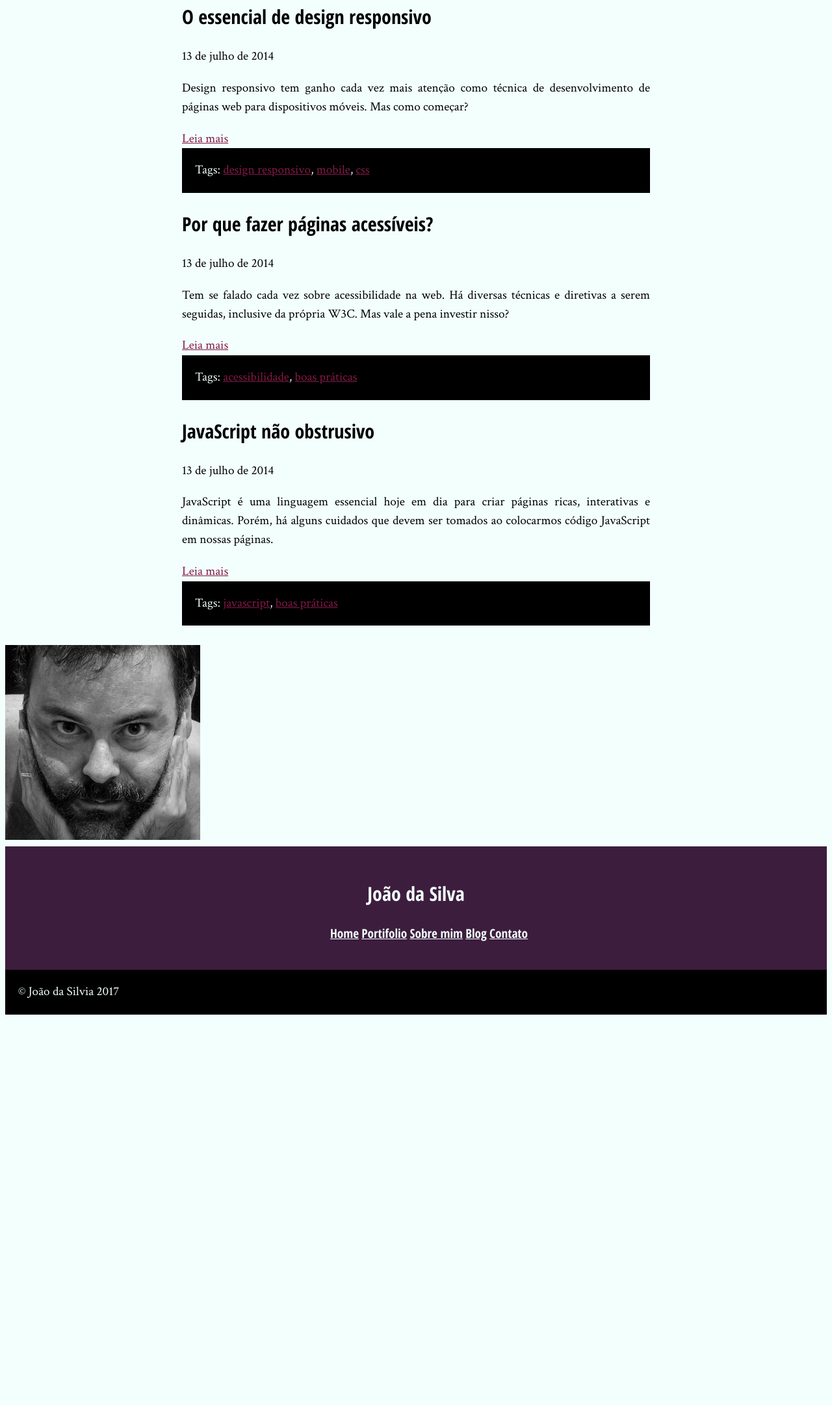
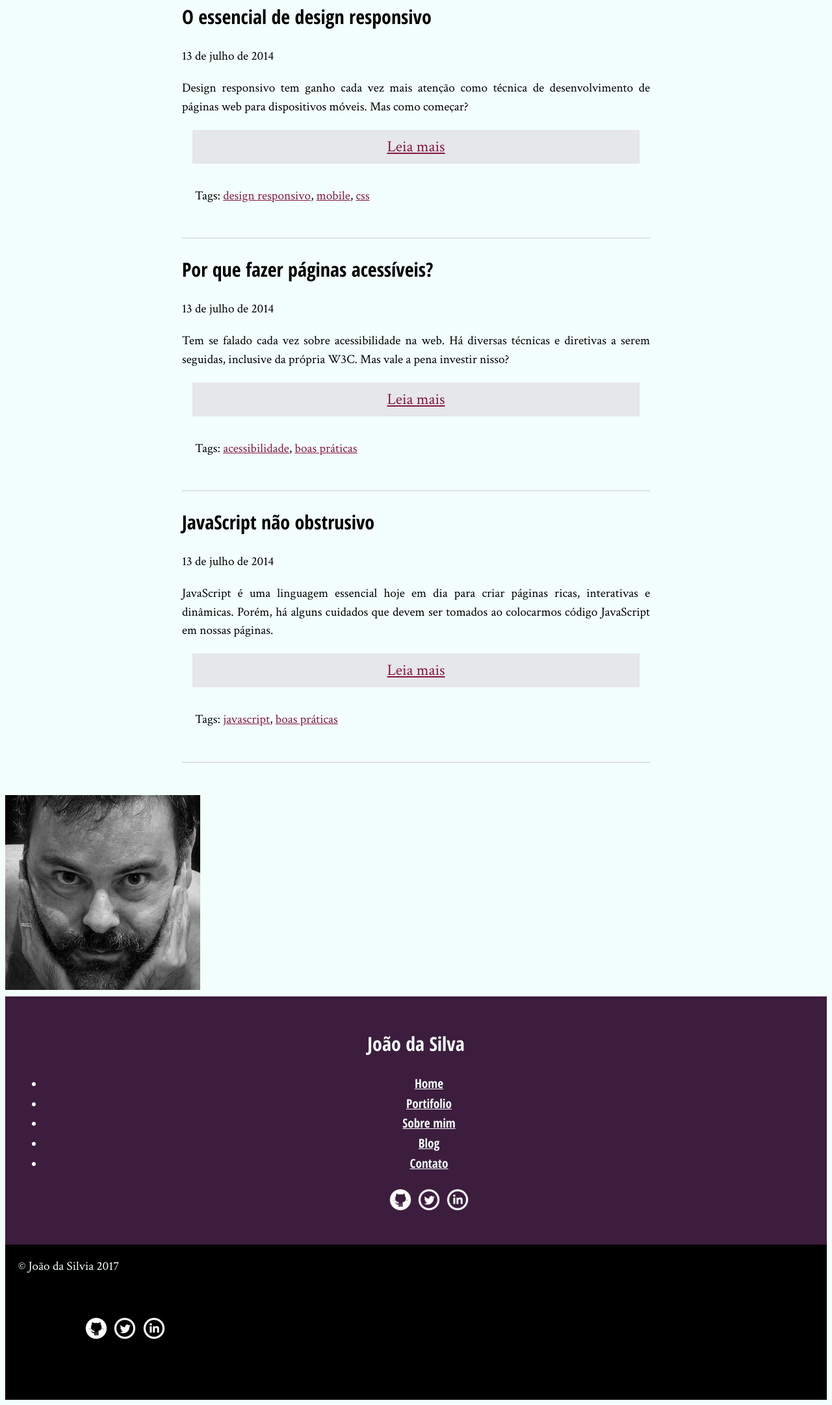
Before and after one commit to ferreiraapfernanda/alura-cursos, a PHP site: page /blog.html in a window 1280 px wide. Shown: the part 282-2445 px from the top of the page at 65% size. Before the commit the page ends 1844 px from the top, so only its background shows below. Run offline with PHP 8.4, Linux system fonts and the light colour scheme.

Commit message:
HTML5 e CSS3 I: Aula 08

```diff
--- a/cursos/html5-css3-i/projeto/bio.css
+++ b/cursos/html5-css3-i/projeto/bio.css
@@ -10,7 +10,7 @@ h2 {
     font-family: "Open Sans Condensed", "Arial", sans-serif;
 }
 
-main h1 {
+.titulo-principal {
     text-align: center;
     background-color: #851944;
     color: #FFF;
@@ -24,7 +24,7 @@ p {
     margin: 20px 0px;
 }
 
-blockquote {
+.citacoes {
     background-color: #D9E5E3;
     border: 10px solid #C2CCCA;
     width: 250px;
@@ -34,19 +34,30 @@ blockquote {
     border-right-color: #fff;
 }
 
-aside {
+.navegacao-site {
     background-color: #3C1D3D;
     color: #F2FFFC;
     text-align: center;
 }
 
-aside li {
+.icones-sociais li {
     display: inline-block;
 }
 
-footer {
+.social-rodape {
+    margin: 60px;
+}
+
+#rodape-pagina {
     background-color: #000;
     color: #F2FFFC;
+    padding: 20px;
+}
+
+article {
+    padding-bottom: 30px;
+    border-bottom: 1px solid #ccc;
+    margin-bottom: 20px;
 }
 
 nav a {
@@ -68,7 +79,7 @@ footer {
     padding: 20px;
 }
 
-main div {
+.conteudo-center {
     width: 720px;
     padding: 30px 0;
     margin: auto;
@@ -90,3 +101,12 @@ em {
 h2 {
     font-size: 30px;
 }
+
+.link-leia-mais {
+    padding: 8px;
+    margin: 16px;
+    display: block;
+    font-size: 24px;
+    text-align: center;
+    background-color: #E6E7E8;
+}
--- a/cursos/html5-css3-i/projeto/blog.html
+++ b/cursos/html5-css3-i/projeto/blog.html
@@ -20,14 +20,14 @@
 
         <main>
 
-        <h1>Blog</h1>
-        <div>
+            <h1 class="titulo-principal">Blog</h1>
+            <div class="conteudo-center">
                 <article>
                     <h2>O essencial de design responsivo</h2>
                     <time datetime="2014-07-13">13 de julho de 2014</time>
-                <p>Design responsivo tem ganho cada vez mais atenção como técnica de desenvolvimento de páginas web para dispositivos
-                    móveis. Mas como começar?</p>
-                <a href="#">Leia mais</a>
+                    <p>Design responsivo tem ganho cada vez mais atenção como técnica de desenvolvimento de páginas web para
+                        dispositivos móveis. Mas como começar?</p>
+                    <a class="link-leia-mais" href="#">Leia mais</a>
                     <footer>Tags:
                         <a href="#">design responsivo</a>,
                         <a href="#">mobile</a>,
@@ -38,9 +38,9 @@
                 <article>
                     <h2>Por que fazer páginas acessíveis?</h2>
                     <time datetime="2014-07-13">13 de julho de 2014</time>
-                <p>Tem se falado cada vez sobre acessibilidade na web. Há diversas técnicas e diretivas a serem seguidas, inclusive
-                    da própria W3C. Mas vale a pena investir nisso?</p>
-                <a href="#">Leia mais</a>
+                    <p>Tem se falado cada vez sobre acessibilidade na web. Há diversas técnicas e diretivas a serem seguidas,
+                        inclusive da própria W3C. Mas vale a pena investir nisso?</p>
+                    <a class="link-leia-mais" href="#">Leia mais</a>
                     <footer>Tags:
                         <a href="#">acessibilidade</a>,
                         <a href="#">boas práticas</a>
@@ -52,7 +52,7 @@
                     <time datetime="2014-07-13">13 de julho de 2014</time>
                     <p>JavaScript é uma linguagem essencial hoje em dia para criar páginas ricas, interativas e dinâmicas. Porém,
                         há alguns cuidados que devem ser tomados ao colocarmos código JavaScript em nossas páginas.</p>
-                <a href="#">Leia mais</a>
+                    <a class="link-leia-mais" href="#">Leia mais</a>
                     <footer>Tags:
                         <a href="#">javascript</a>,
                         <a href="#">boas práticas</a>
@@ -64,8 +64,7 @@
 
         <img src="eu.jpg" alt="Foto de João da Silva">
 
-    <aside>
-        <div>
+        <aside class="navegacao-site">
             <nav>
                 <h1>João da Silva</h1>
                 <ul>
@@ -86,11 +85,48 @@
                     </li>
                 </ul>
             </nav>
-        </div>
+
+
+            <ul class="icones-sociais">
+                <li>
+                    <a href="http://github.com/git-joaodasilva">
+                        <img src="github.png" alt="Github">
+                    </a>
+                </li>
+                <li>
+                    <a href="http://twitter.com/twitter-joaodasilva">
+                        <img src="twitter.png" alt="Twitter">
+                    </a>
+                </li>
+                <li>
+                    <a href="http://br.linkedin.com/pub/linkedin-joao-da-silva/32/4/508">
+                        <img src="linkedin.png" alt="LinkedIn">
+                    </a>
+                </li>
+            </ul>
+
         </aside>
 
-    <footer>
+        <footer id="rodape-pagina">
             &copy; João da Silvia 2017
+
+            <ul class="icones-sociais social-rodape">
+                <li>
+                    <a href="http://github.com/git-joaodasilva">
+                        <img src="github.png" alt="Github">
+                    </a>
+                </li>
+                <li>
+                    <a href="http://twitter.com/twitter-joaodasilva">
+                        <img src="twitter.png" alt="Twitter">
+                    </a>
+                </li>
+                <li>
+                    <a href="http://br.linkedin.com/pub/linkedin-joao-da-silva/32/4/508">
+                        <img src="linkedin.png" alt="LinkedIn">
+                    </a>
+                </li>
+            </ul>
         </footer>
     </body>
 
```
Also changed, not shown: cursos/html5-css3-i/projeto/bio.html (+24 -6 lines), cursos/html5-css3-i/README.md. Lines whose indentation alone changed are shown as unchanged.
